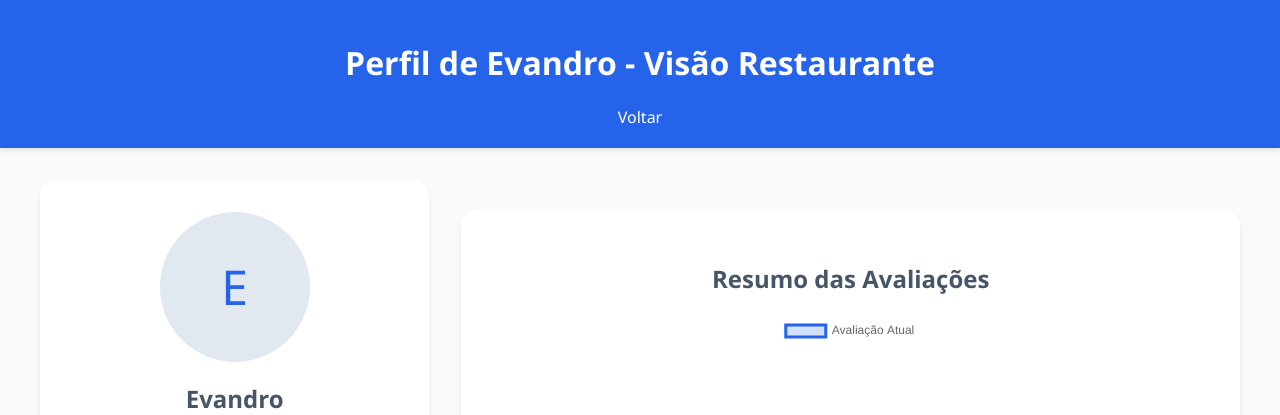
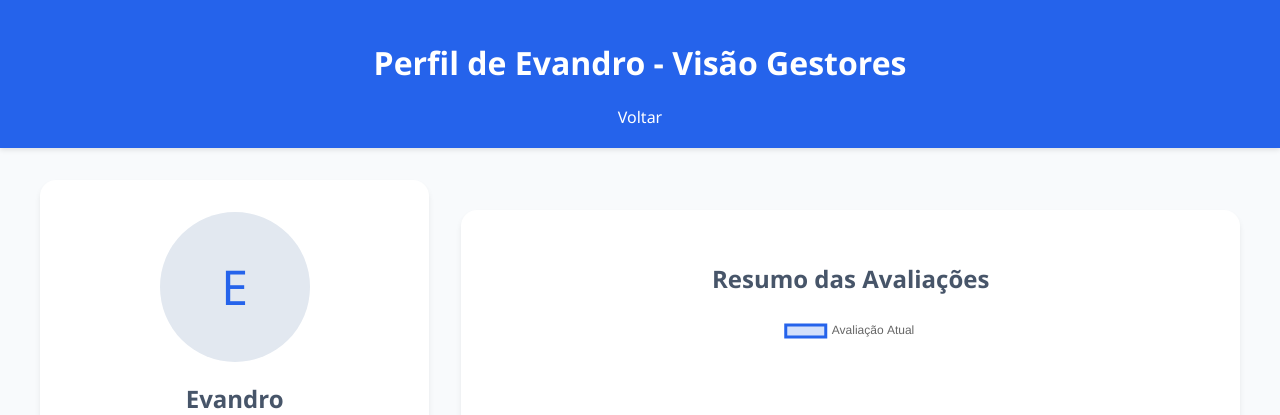
Before and after one commit to estuart27/Onepage-avaliacao, a Django app: page /perfil/4/ in a window 1280 px wide. Shown: the top 415 px of the page. Run offline with Django 5.2, Linux system fonts and the light colour scheme; a user stored in the database is signed in; data comes from the database, SQL or seed files in the repository; data that the repository does not hold is empty; some libraries are stand-ins or nearby versions.

Commit message:
Atualizando-21/05/2025

```diff
--- a/avaliacao/templates/avaliacao/perfil_colaborador.html
+++ b/avaliacao/templates/avaliacao/perfil_colaborador.html
@@ -149,7 +149,7 @@
 </head>
 <body>
     <div class="header">
-        <h1>Perfil de {{ colaborador.nome }} - Visão Restaurante</h1>
+        <h1>Perfil de {{ colaborador.nome }} - Visão Gestores </h1>
         <a href="{% url 'home' %}" class="back-button" style="color: white; text-decoration: none;">Voltar</a>
     </div>
 
```
